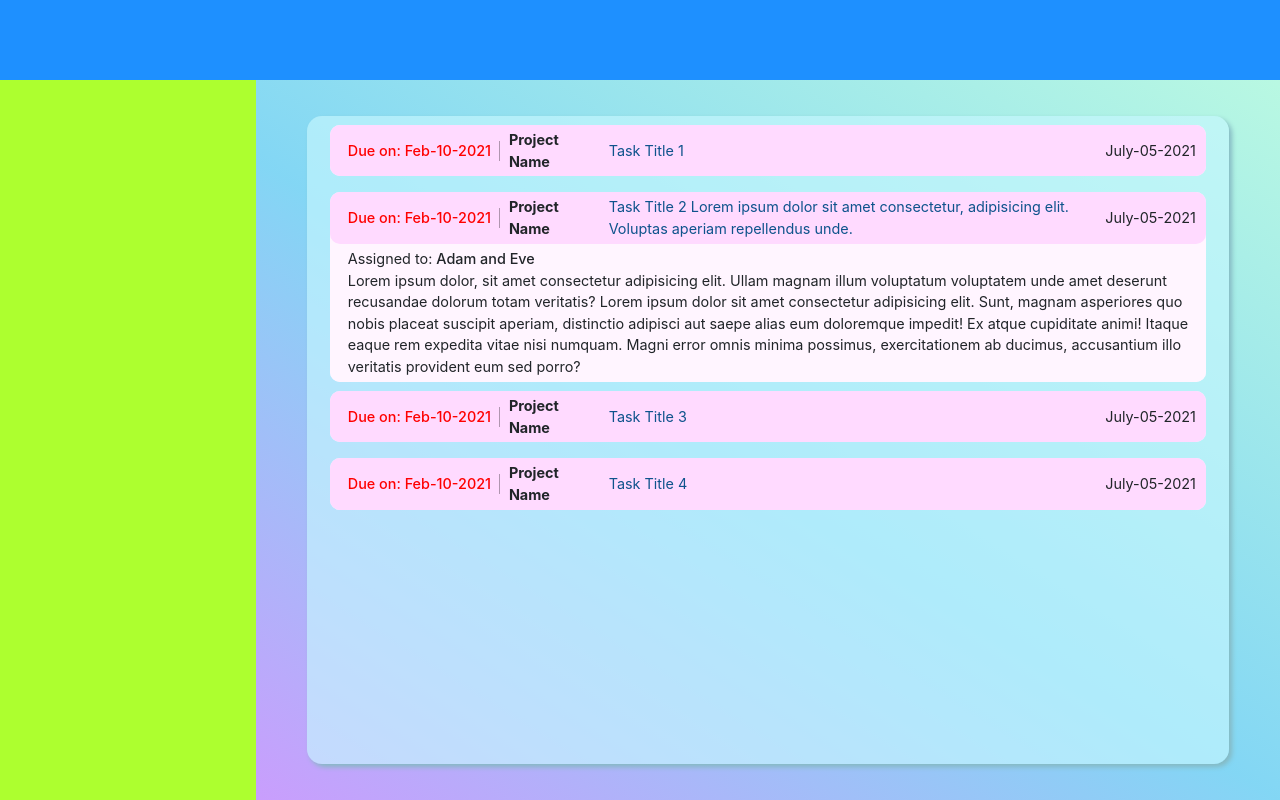
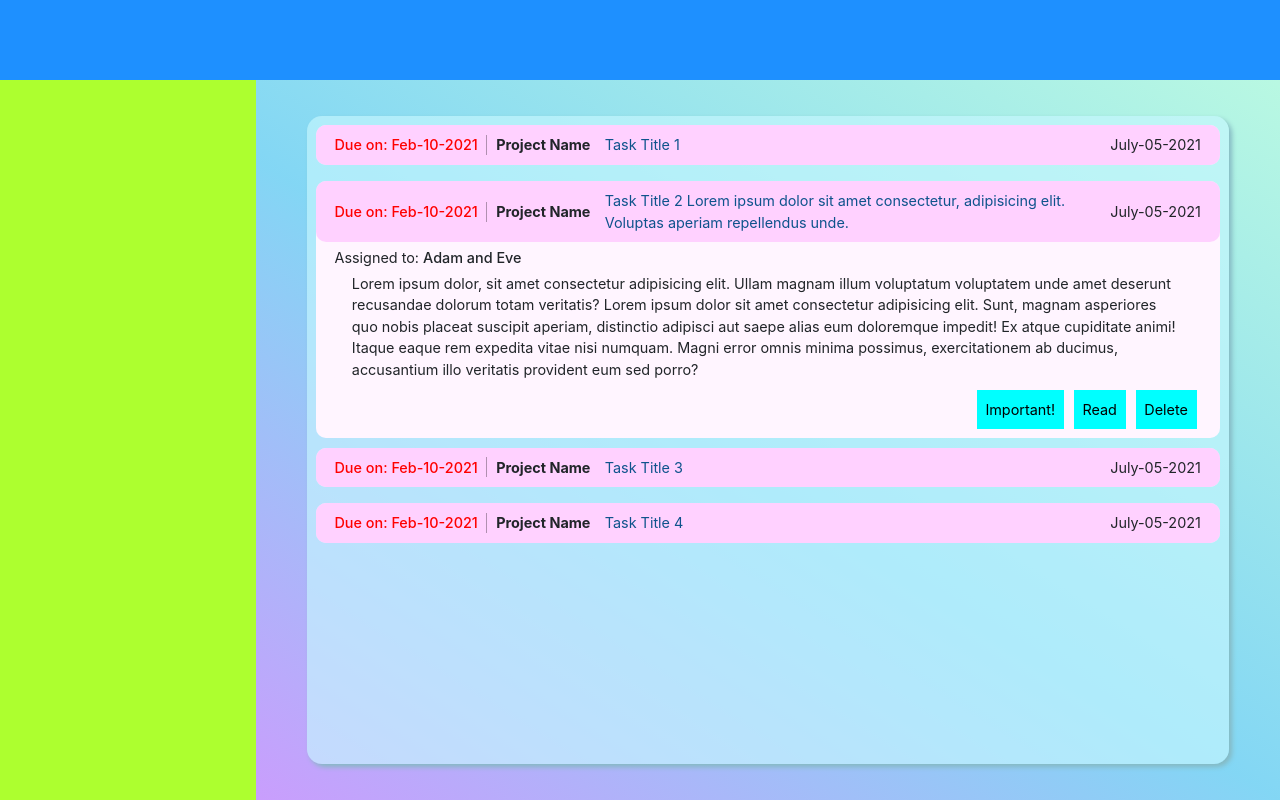
Before and after one commit to Include-Type/Include-Type.github.io, a React (Create React App) app: page / in a window 1280 px wide. Both pictures are taken after a click on the element 768 px from the left and 218 px from the top of the page. Built offline with nearby package versions, Linux system fonts and the light colour scheme.

Commit message:
tasklist 1.1

```diff
--- a/package.json
+++ b/package.json
@@ -3,6 +3,9 @@
   "version": "0.1.0",
   "private": true,
   "dependencies": {
+    "@fortawesome/fontawesome-svg-core": "^1.2.35",
+    "@fortawesome/free-solid-svg-icons": "^5.15.3",
+    "@fortawesome/react-fontawesome": "^0.1.14",
     "@testing-library/jest-dom": "^5.14.1",
     "@testing-library/react": "^11.2.7",
     "@testing-library/user-event": "^12.8.3",
--- a/src/components/application/Tasklist/Task/Task.tsx
+++ b/src/components/application/Tasklist/Task/Task.tsx
@@ -1,41 +1,67 @@
 import React, { useState } from 'react';
+import { ReactElement } from 'react';
 import "./task.css";
 import { Task } from './TaskInterface';
+import { FontAwesomeIcon } from '@fortawesome/react-fontawesome';
+import { faCoffee } from '@fortawesome/free-solid-svg-icons';
 
 interface TaskProps {
     key: string,
     data: Task
   }
 
-export default function EachTask(props: TaskProps) {
-    function drop(){
+export default function EachTask(props: TaskProps): ReactElement {
+
+    const [taskListShow,setTaskLiskShow] = useState<boolean>(false);
+    const [fullHeading,showFullHeading] = useState<string>("task_title");
+    const [striked,setStriked] = useState<string>("task_content");
+
+    function drop(): void{
         setTaskLiskShow(!taskListShow);
+        if(fullHeading === "task_title")
+        {
+            showFullHeading("show_full_task_title");
+        }else{
+            showFullHeading("task_title");
+        }
     }
 
-    const [taskListShow,setTaskLiskShow] = useState<boolean>(false);
 
+    function strike(): void{
+        if(striked === "task_data")
+        {
+            setStriked("task_data striked");
+        }else{
+            setStriked("task_data");
+        }
+    }
     return (
         <div className="task">
             <div className="task_heading" onClick={drop}>
                 <div className="task_deadline">Due on: {props.data.deadline}</div>
                 <span className="bar"></span>
                 <div className="task_proj_name"><b>{props.data.proj_name}</b></div>
-                <div className="task_title">{props.data.title}</div>
+                <div className={fullHeading}>{props.data.title}</div>
                 <div className="task_date">{props.data.date}</div>
             </div>
             {taskListShow ? (
                 <div className="task_content">
-                    <div className="task_assigned">Assigned to: <span className="assigned_name">{props.data.assigned}</span></div>
-                    <div className="task_data">{props.data.details}</div>
+                    <div>
+                        <div className="task_assigned">Assigned to: <span className="assigned_name">{props.data.assigned}</span></div>
+                        <div className={striked}>{props.data.details}</div>
+                    </div>
+                    <div className="functions">
+                        <div className="far fa-trash-alt">Delete</div>
+                        <div onClick={strike} className="far fa-check-square">Read</div>
+                        <div className="far fa-bell">Important!</div>
+                    </div>
                 </div>
             ) : (
                 <p></p>
             )}
-            <div className="functions">
-                <i className="far fa-check-square"></i>
-                <i className="far fa-bell"></i>
-                <i className="far fa-trash-alt"></i>
-            </div>
+                    {/* <FontAwesomeIcon icon={['far','bell']}/> */}
+                    {/* <FontAwesomeIcon icon="fa-regular fa-user"/> */}
+
         </div>
     )
 }
--- a/src/components/application/Tasklist/Task/task.css
+++ b/src/components/application/Tasklist/Task/task.css
@@ -1,29 +1,30 @@
 
 .task{
-    width: 95%;
+    width: 98%;
     margin: 1% auto;
     background-color: rgb(255, 245, 255);
     border-radius: 10px;
+    /* filter: blur(10px); */
+    cursor: pointer;
 }
 
 .task div{
     font-size: 0.9rem;
 }
 .task:hover{
-    box-shadow: 1px 1px 3px rgb(143, 143, 143);
+    box-shadow: 2px 2px 4px rgb(122, 90, 122);
     border-radius: 10px;
 }
 
 .task_heading{
     height: 20%;
     width: 100%;
-    background-color: rgb(255, 218, 255);
+    background-color: rgba(255, 194, 255, 0.678);
     border-radius: 10px;
     display: flex;
     justify-content: space-between;
-    padding: 4px 2%;
+    padding: 1% 2%;
     align-items: center;
-    cursor: pointer;
 }
 
 
@@ -55,7 +56,15 @@
     color: #0e538c;
     margin-right: 1%;
     flex : 32vw;
-    overflow-x: hidden;
+    width: 100px;
+    white-space: nowrap;
+    overflow: hidden;
+    text-overflow: ellipsis;
+}
+.show_full_task_title{
+    color: #0e538c;
+    margin-right: 1%;
+    flex : 32vw;
     width: 100px;
 }
 .task_date{
@@ -66,18 +75,37 @@
 .task_content{
     width: 100%;
     border-radius: 0 0 10px 10px;
-    background-color: rgb(255, 245, 255);
+    background-color: rgba(255, 245, 255, 0.3);
     justify-content: space-around;
     align-items: center;
     padding: 0.5% 2%;
+}
+
+.striked{
+    text-decoration: line-through;
 }
 
 .assigned_name{
     font-weight: 500;
 }
 
-.far{
+/* .extra_details{
+    display: inline-flex;
+    width: min-content;
+} */
+.functions{
+    display: flex;
+    flex-direction: row-reverse;
+    justify-content: flex-start;
+}
+
+.functions .far{
     color: black;
-    height: 10px;
-    width: 10px;
+    /* font-size: 2em; */
+    background-color: aqua;
+    /* height: 25px;
+    width: 25px; */
+    margin: 5px;
+    padding: 1%;
+    cursor: pointer;
 }
--- a/src/components/application/Tasklist/tasklist.css
+++ b/src/components/application/Tasklist/tasklist.css
@@ -20,7 +20,8 @@
     width: 90%;
     border-radius: 15px;
     background-color: rgba(199, 247, 255, 0.651);
+    /* background-color: var(--glass_light); */
     overflow: auto;
-    box-shadow: 3px 3px 5px rgb(133, 185, 194   );
+    box-shadow: 3px 3px 5px rgb(133, 185, 194);
 
 }
```
Also changed, not shown: 1 other file (tests, documents, lock files or other folders).
